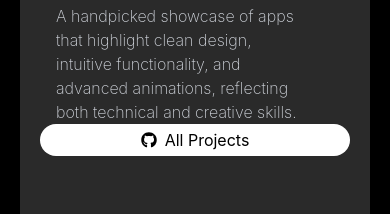
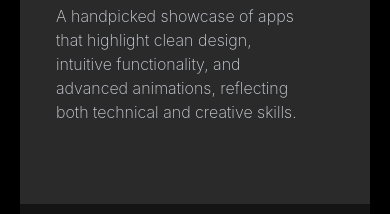
Before and after one commit to thekarandeveloper/thekarandeveloper, a Next.js app: page / in a window 390 px wide. Shown: the part 1440-1654 px from the top of the page. Built offline with nearby package versions, Linux system fonts and the light colour scheme.

Commit message:
fixed-button

```diff
--- a/components/TopAppsBanner.jsx
+++ b/components/TopAppsBanner.jsx
@@ -18,7 +18,13 @@ export default function BannerApps(){
         }
         align="left"
         />
-          <ActionButton className="hidden md:flex" label={"All Projects"} Icon={FaGithub} color="white"  onClick={() => window.open("https://github.com/thekarandeveloper", "_blank")}></ActionButton>
+
+        <div className="hidden md:block">
+   <ActionButton
+          className="hidden md:inline-flex ml-auto"
+          label={"All Projects"} Icon={FaGithub} color="white"  onClick={() => window.open("https://github.com/thekarandeveloper", "_blank")}></ActionButton>
+        </div>
+
         </div>
 
 
--- a/components/micro/Button.jsx
+++ b/components/micro/Button.jsx
@@ -19,7 +19,7 @@ export default function ActionButton({
   return (
     <button
       onClick={onClick}
-    className={`min-w-25 md:min-w-35 inline-flex items-center justify-center p-2 h-8 md:h-10 px-4 rounded-3xl cursor-pointer transition-colors ${colorClasses[color]} ${className}`}
+    className={`${className} min-w-25 md:min-w-35 inline-flex items-center justify-center p-2 h-8 md:h-10 px-4 rounded-3xl cursor-pointer transition-colors ${colorClasses[color]}`}
     >
       {Icon && <Icon className="w-4 h-4 mr-2" />}
       {label}
--- a/components/micro/Header.jsx
+++ b/components/micro/Header.jsx
@@ -1,7 +1,7 @@
 "use client"
 
 import React from "react"
-
+import ActionButton from "./Button"
 export default function Header({
   heading,
   subHeading,
@@ -59,7 +59,7 @@ export default function Header({
           {/* Actual Button */}
           <button
             onClick={onCtaClick}
-            className={`relative flex items-center justify-center px-6 py-2 rounded-3xl cursor-pointer transition-colors ${buttonClasses[ctaColor]}`}
+            className={` relative flex items-center justify-center px-6 py-2 rounded-3xl cursor-pointer transition-colors ${buttonClasses[ctaColor]}`}
           >
             {ctaLabel}
           </button>
```
